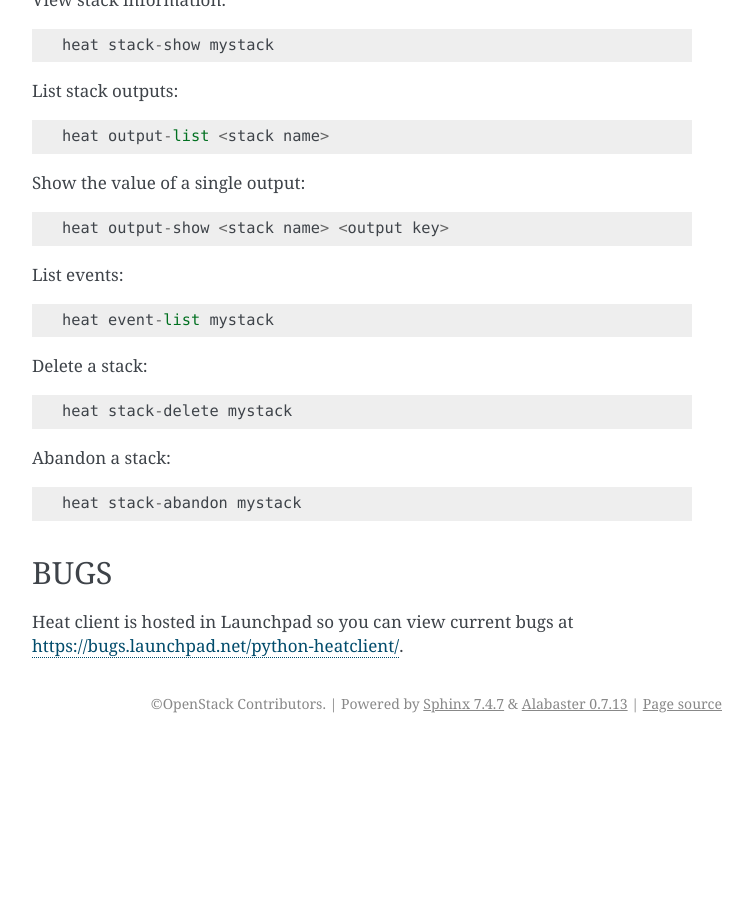
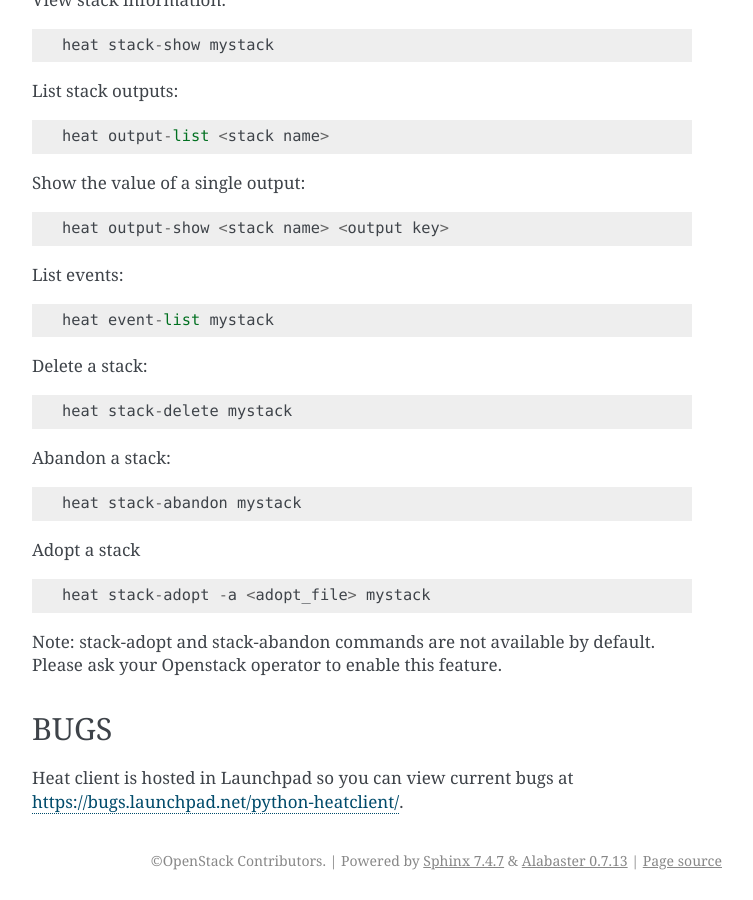
Before and after one commit to openstack/python-heatclient, a Sphinx documentation site: the page built from doc/source/man/heat.rst, in a window 1280 px wide and 900 px high, scrolled down 1205 px. Shown: the whole window, without its empty margins (388-1141 px from the left). Built offline with Sphinx 7.4.7, drawn with Linux system fonts in a browser that asks for light colours; before the commit the page ends 1948 px from its top, so only the background shows below that.

Commit message:
Add adopt/abandon description to heat manual
Added adopt command description to heat manual.
Added note that adopt/abandon are disabled by default.

Change-Id: I36d0b70fe32750b82cd5fe9cf0403866b8501ed9

```diff
--- a/doc/source/man/heat.rst
+++ b/doc/source/man/heat.rst
@@ -81,6 +81,13 @@ Abandon a stack::
 
     heat stack-abandon mystack
 
+Adopt a stack ::
+
+    heat stack-adopt -a <adopt_file> mystack
+
+Note: stack-adopt and stack-abandon commands are not available by default.
+Please ask your Openstack operator to enable this feature.
+
 BUGS
 ====
 
```
